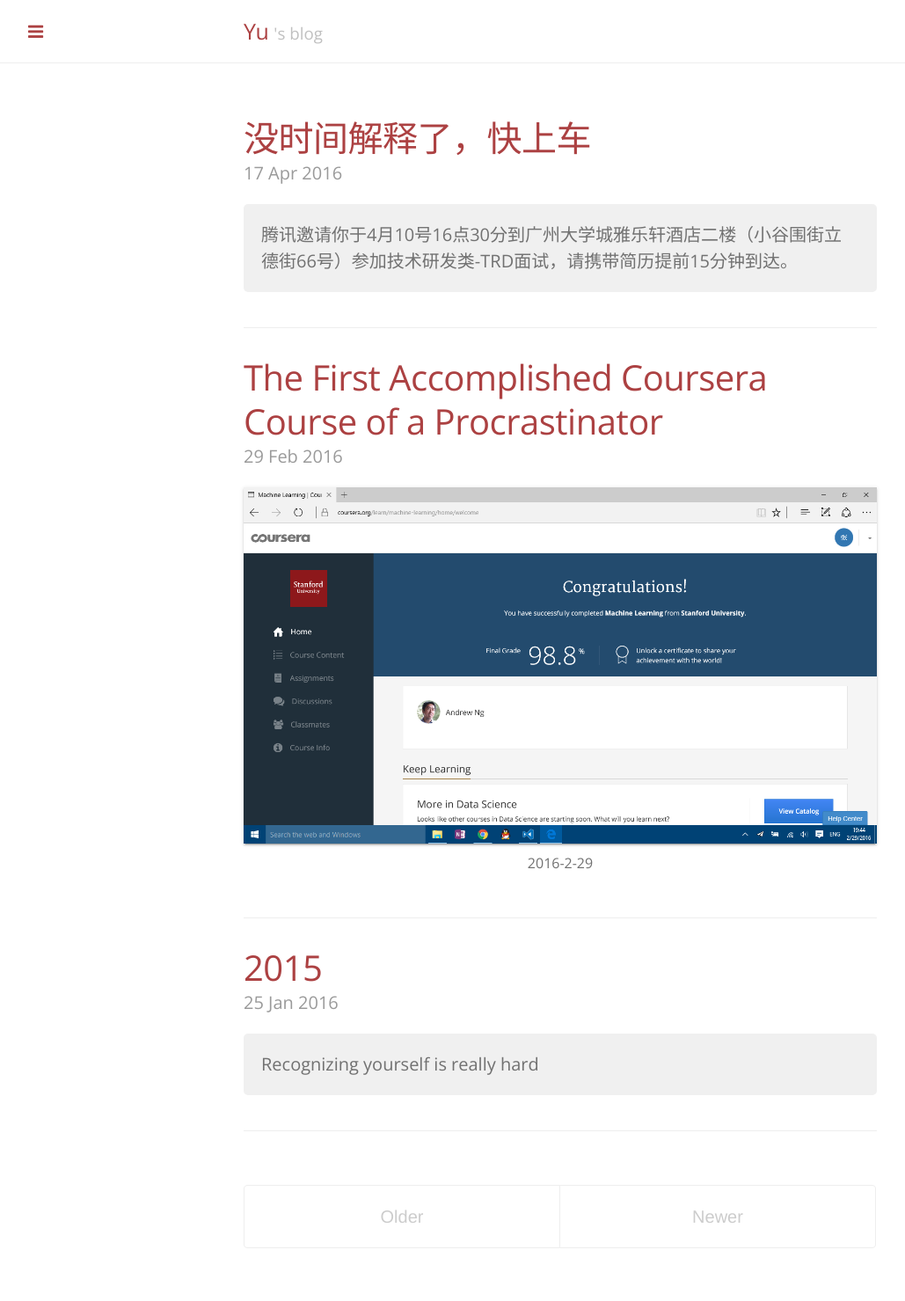
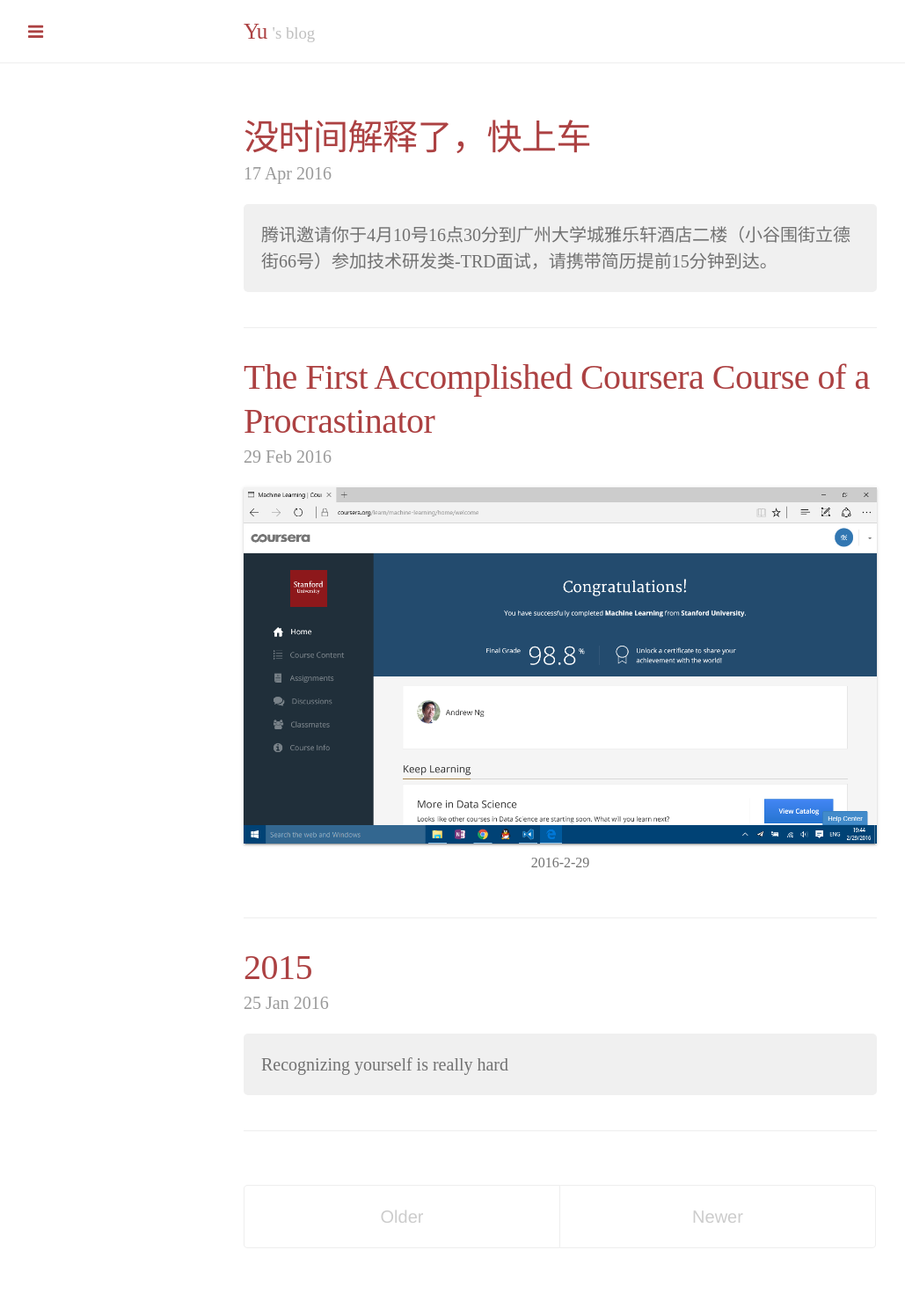
Before and after one commit to neilsustc/neilsustc.github.io, a Jekyll site: the page built from index.html, in a window 1280 px wide. Shown: the whole page at 88% size, without its empty margins (3-1032 px from the left). Built offline with Jekyll 4.4.1, drawn with Linux system fonts in a browser that asks for light colours; some web fonts are replaced; the list of posts is cut into pages by our own code.

Commit message:
font microsoft yahei

```diff
--- a/static/css/common.css
+++ b/static/css/common.css
@@ -1,9 +1,9 @@
 /* override */
 html {
-    font-family: "Open Sans", "Microsoft yahei";
+    font-family: "Microsoft yahei";
 }
 h1, h2, h3, h4, h5, h6 {
-    font-family: "Open Sans", "Microsoft yahei";
+    font-family: "Microsoft yahei";
     color: black;
 }
 body {
```
